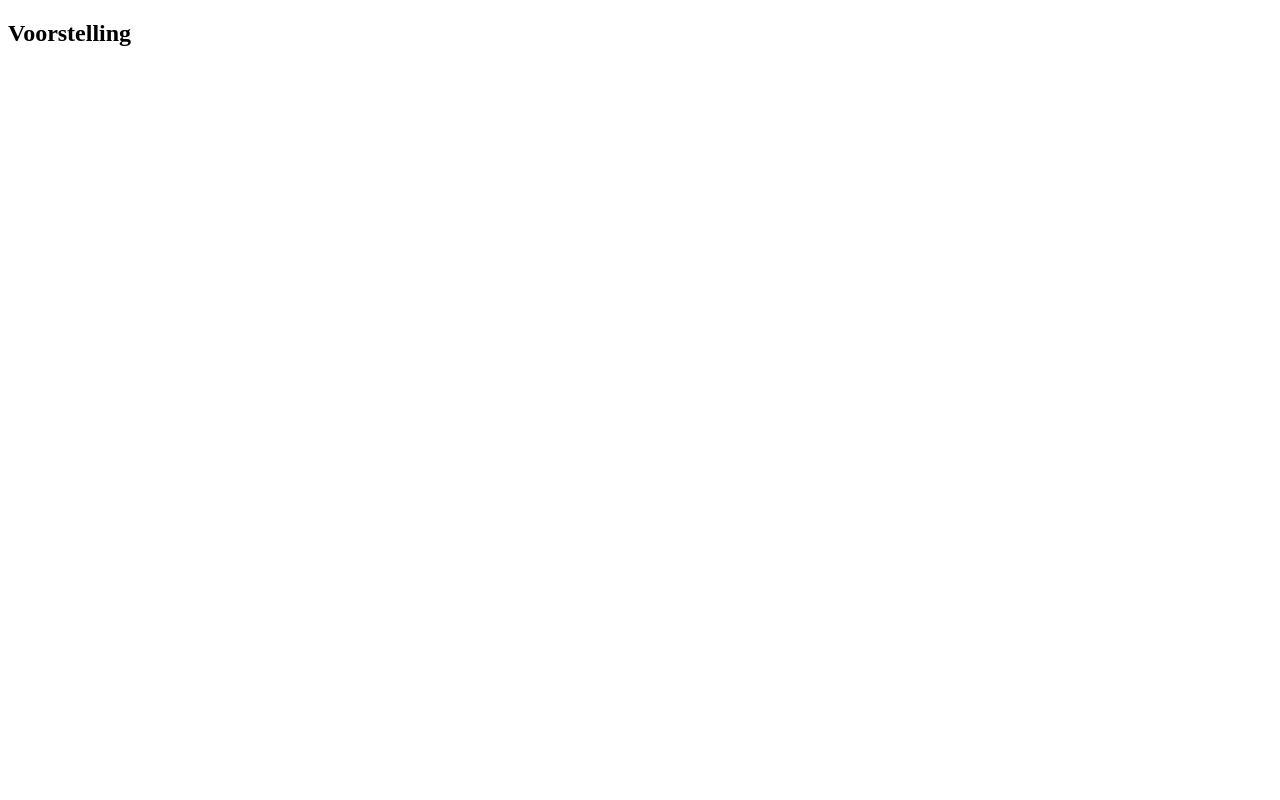
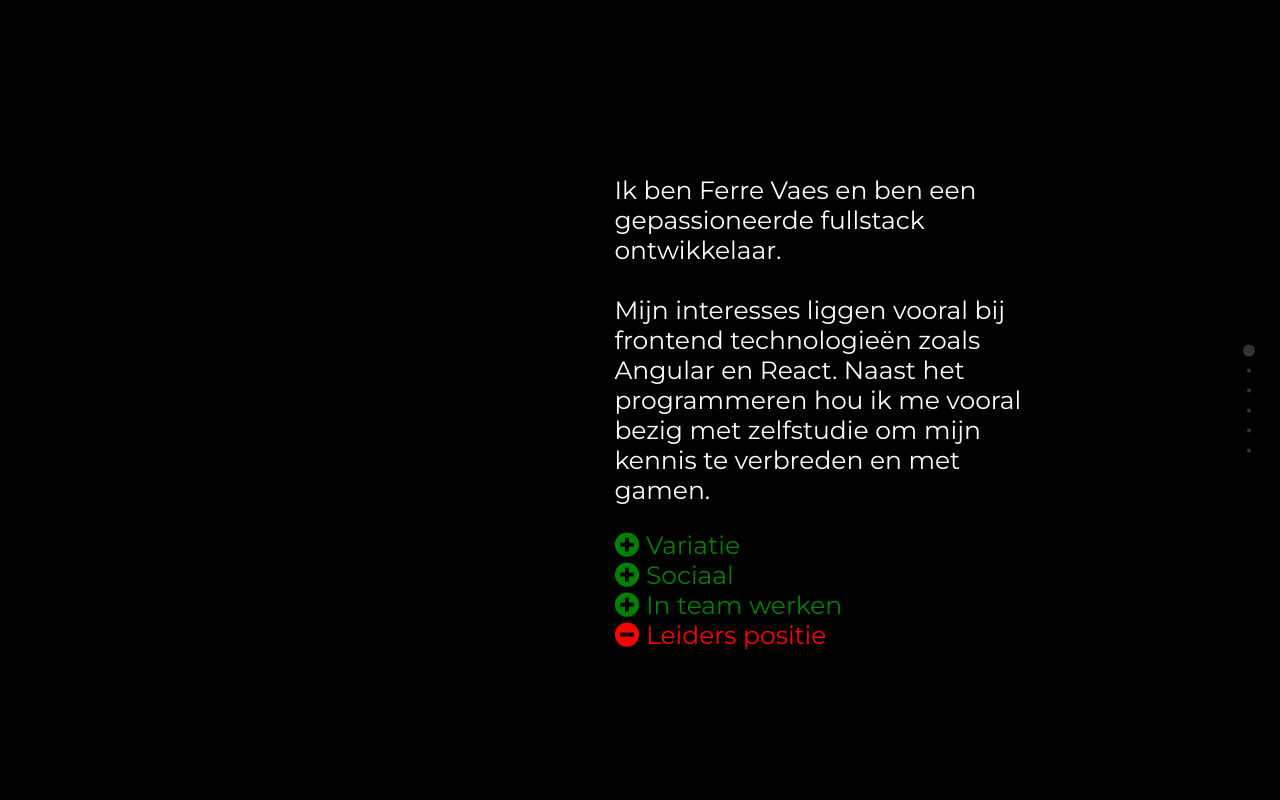
Before and after one commit to ferre-vaes/ferre-vaes.github.io, a website: page index.html in a window 1280 px wide. Shown: the top 800 px of the page. Drawn offline with nearby package versions, Linux system fonts and the light colour scheme.

Commit message:
added presentation section

```diff
--- a/css/main.scss
+++ b/css/main.scss
@@ -1,8 +1,33 @@
-section {
-    height: 100vh;
+@import url('https://fonts.googleapis.com/css2?family=Montserrat&display=swap');
 
-    &:nth-child(even) {
-        background-color: grey;
-        color: white;
+* {
+    font-family: 'Montserrat', sans-serif;
+}
+
+.presentation {
+    background-color: black;
+    font-size: 25px;
+    color: white;
+    position: relative;
+
+    #presentation {
+        position: absolute;
+        top: 50%;
+        right: 20%;
+        transform: translate(60%, -50%);
+    }
+
+    p {
+        width: 40%;
+    }
+
+    .positive-quality {
+        color: green;
+        display: block;
+    }
+
+    .negative-quality {
+        color: red;
+        display: block;
     }
 }
--- a/index.html
+++ b/index.html
@@ -4,28 +4,55 @@
     <meta charset="UTF-8">
     <meta name="viewport" content="width=device-width, initial-scale=1.0">
     <title>iTalent Portfolio</title>
+    <link rel="shortcut icon" type="image/png" href="images/lightbulb.png">
+    <link href="node_modules/@fortawesome/fontawesome-free/css/all.min.css" rel="stylesheet">
+    <link rel="stylesheet" href="https://cdnjs.cloudflare.com/ajax/libs/fullPage.js/3.0.8/fullpage.min.css" integrity="sha256-+dIh4jG2jQTHZwW81yUo8h6tzXWcNumyNL5XPZbwp1E=" crossorigin="anonymous" />
     <link href="css/main.css" rel="stylesheet" type="text/css">
 </head>
 <body>
-    <section id="presentation">
-        <h1>Voorstelling</h1>
+
+    <div id="fullpage">
+        <section class="section presentation">
+            <div id="presentation">
+                <p>
+                    Ik ben Ferre Vaes en ben een gepassioneerde fullstack ontwikkelaar.
+                    <br>
+                    <br>
+                    Mijn interesses liggen vooral bij frontend technologieën zoals Angular en React. Naast het programmeren hou ik me vooral bezig met zelfstudie om mijn kennis te verbreden en met gamen.
+
+                </p>
+                <div class="positive-quality">
+                    <i class="fas fa-plus-circle"></i> Variatie
+                </div>
+                <div class="positive-quality">
+                    <i class="fas fa-plus-circle"></i> Sociaal
+                </div>
+                <div class="positive-quality">
+                    <i class="fas fa-plus-circle"></i> In team werken
+                </div>
+                <div class="negative-quality">
+                    <i class="fas fa-minus-circle"></i> Leiders positie
+                </div>
+            </div>
         </section>
-    <section id="interests">
+        <section class="section" id="interests">
             <h1>Interesses</h1>
         </section>
-    <section id="tweakers">
+        <section class="section" id="tweakers">
             <h1>Tweakers</h1>
         </section>
-    <section id="bruges">
+        <section class="section" id="bruges">
             <h1>Brugge</h1>
         </section>
-    <section id="berlin">
+        <section class="section" id="berlin">
             <h1>Berlijn</h1>
         </section>
-    <section id="ibm">
+        <section class="section" id="ibm">
             <h1>IBM Luik</h1>
         </section>
+    </div>
 
+    <script src="https://cdnjs.cloudflare.com/ajax/libs/fullPage.js/3.0.8/fullpage.min.js" integrity="sha256-caNcSA0LvOCX90PTuEbwl+V09xPMca13CJUasl+VCtk=" crossorigin="anonymous"></script>
     <script src="index.js"></script>
 </body>
 </html>
--- a/index.js
+++ b/index.js
@@ -0,0 +1,4 @@
+new fullpage('#fullpage', {
+    autoScrolling: true,
+    navigation: true
+});
```
Also changed, not shown: package.json (added, +22 -0 lines), css/main.css, images/lightbulb.png (added), 2 other files. Lines whose indentation alone changed are shown as unchanged.
